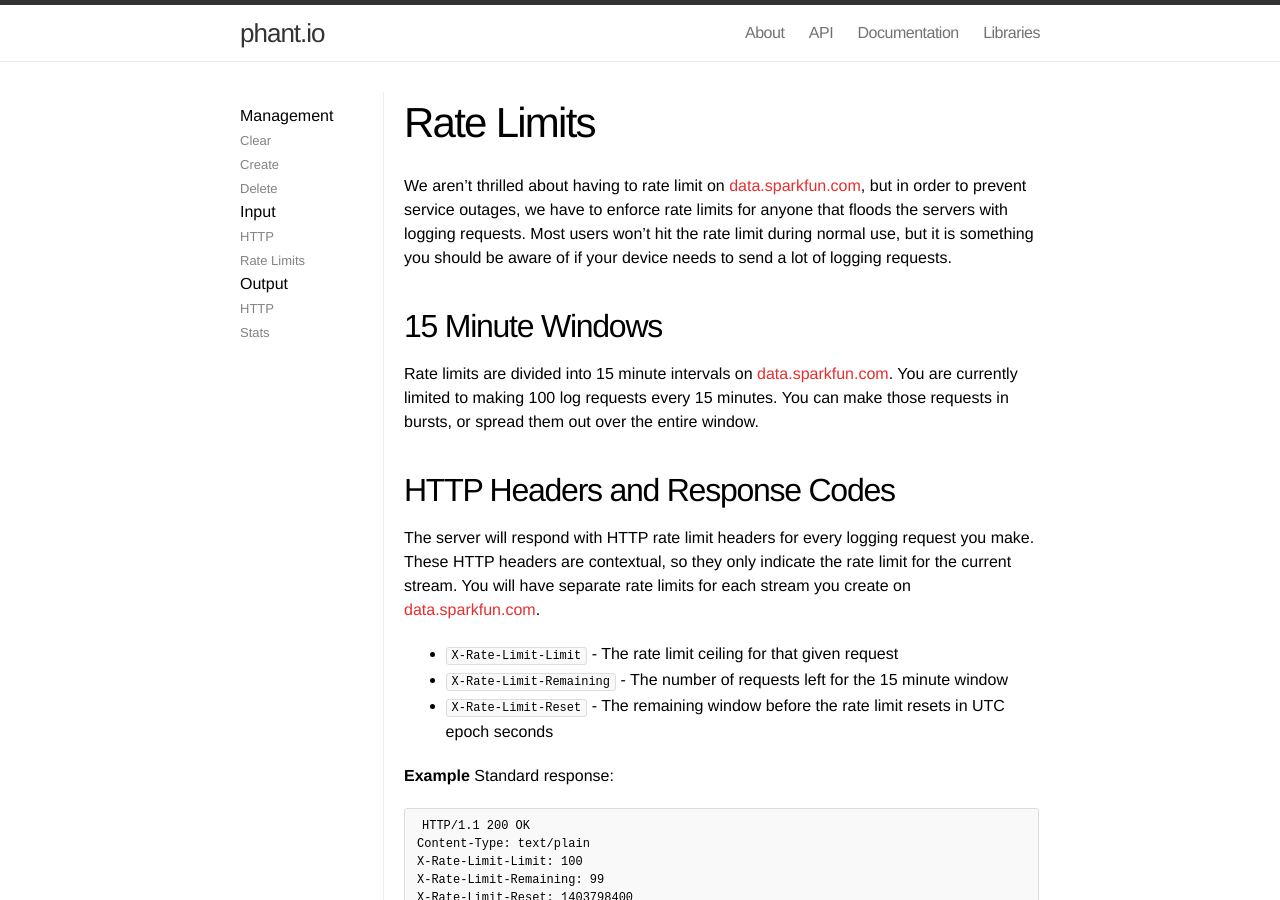
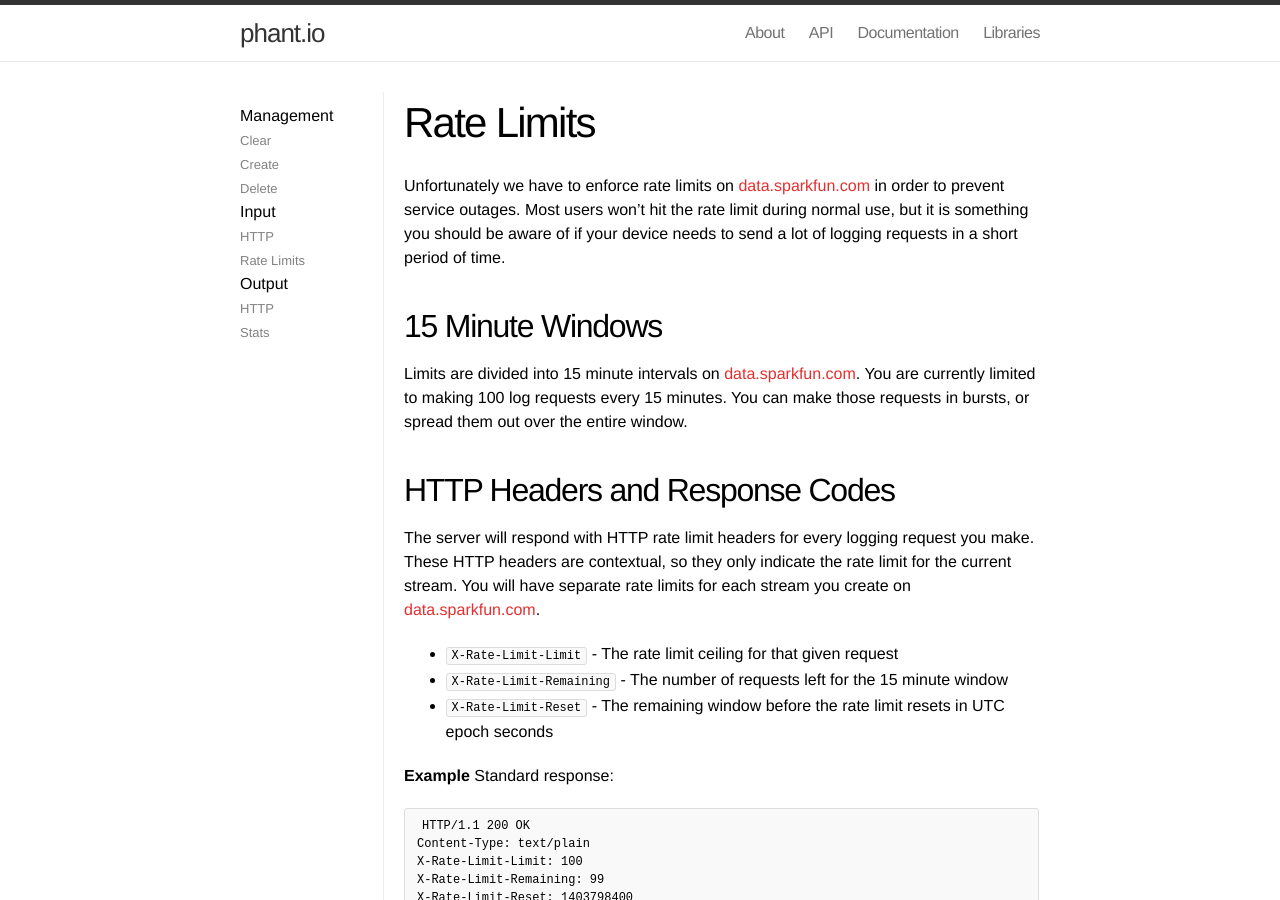
Before and after one commit to sparkfun/phant-docs, a Jekyll site: the page built from docs/input/limit.md, in a window 1280 px wide and 900 px high. Built offline with Jekyll 4.4.1, drawn with Linux system fonts in a browser that asks for light colours.

```diff
--- a/docs/input/limit.md
+++ b/docs/input/limit.md
@@ -5,13 +5,13 @@ docs: Input
 order: 1
 ---
 
-We aren't thrilled about having to rate limit on [data.sparkfun.com](https://data.sparkfun.com), but in order to prevent
-service outages, we have to enforce rate limits for anyone that floods the servers with logging requests.  Most users won't hit
-the rate limit during normal use, but it is something you should be aware of if your device needs to send a lot of logging requests.
+Unfortunately we have to enforce rate limits on [data.sparkfun.com](https://data.sparkfun.com) in order to prevent service outages.
+Most users won't hit the rate limit during normal use, but it is something you should be aware of if your device needs to send a lot of logging requests in a short
+period of time.
 
 ## 15 Minute Windows
 
-Rate limits are divided into 15 minute intervals on [data.sparkfun.com](https://data.sparkfun.com).  You are currently
+Limits are divided into 15 minute intervals on [data.sparkfun.com](https://data.sparkfun.com).  You are currently
 limited to making 100 log requests every 15 minutes.  You can make those requests in bursts, or spread them out over the entire window.
 
 ## HTTP Headers and Response Codes
```
Also changed, not shown: api/metadata.md (+4 -4 lines), docs/index.md (+2 -3 lines).
